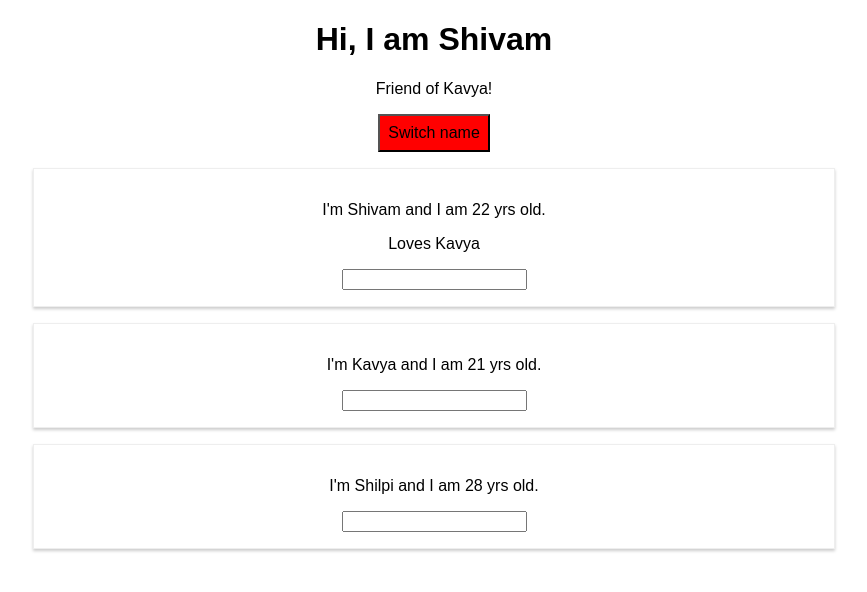
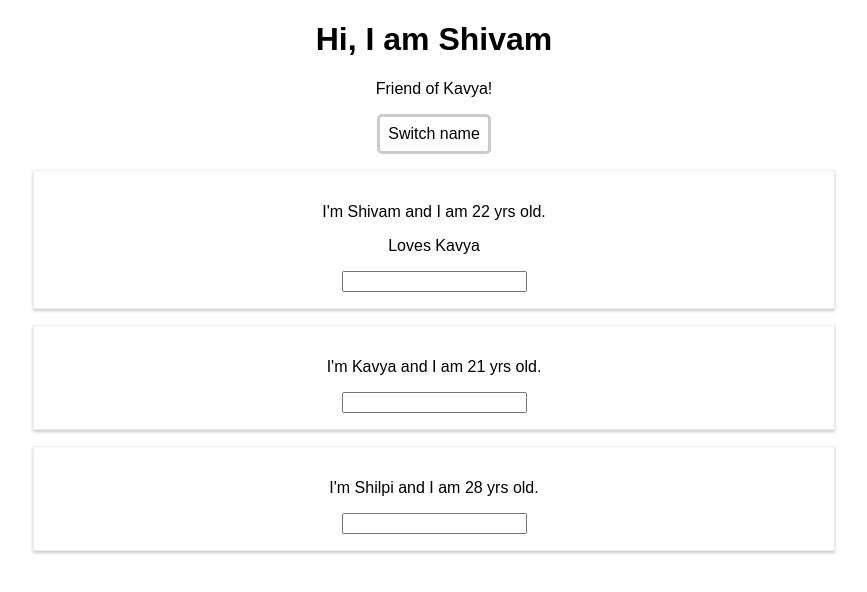
Before and after one commit to shivamanand-dev/react, a React (Create React App) app: page / in a window 1280 px wide. Shown: the top 592 px of the page, without its empty margins (206-1073 px from the left). Built offline with nearby package versions, Linux system fonts and the light colour scheme.

Commit message:
modified css

```diff
--- a/src/App.js
+++ b/src/App.js
@@ -39,9 +39,12 @@ class App extends Component {
 
   render() {
     const style = {
-      background: "red",
+      background: "#fff",
       padding: "8px",
-      font: "inherit"
+      font: "inherit",
+      borderRadius: "5px",
+      cursor: "pointer",
+      border: "3px solid #ccc"
     };
 
     return (
```
